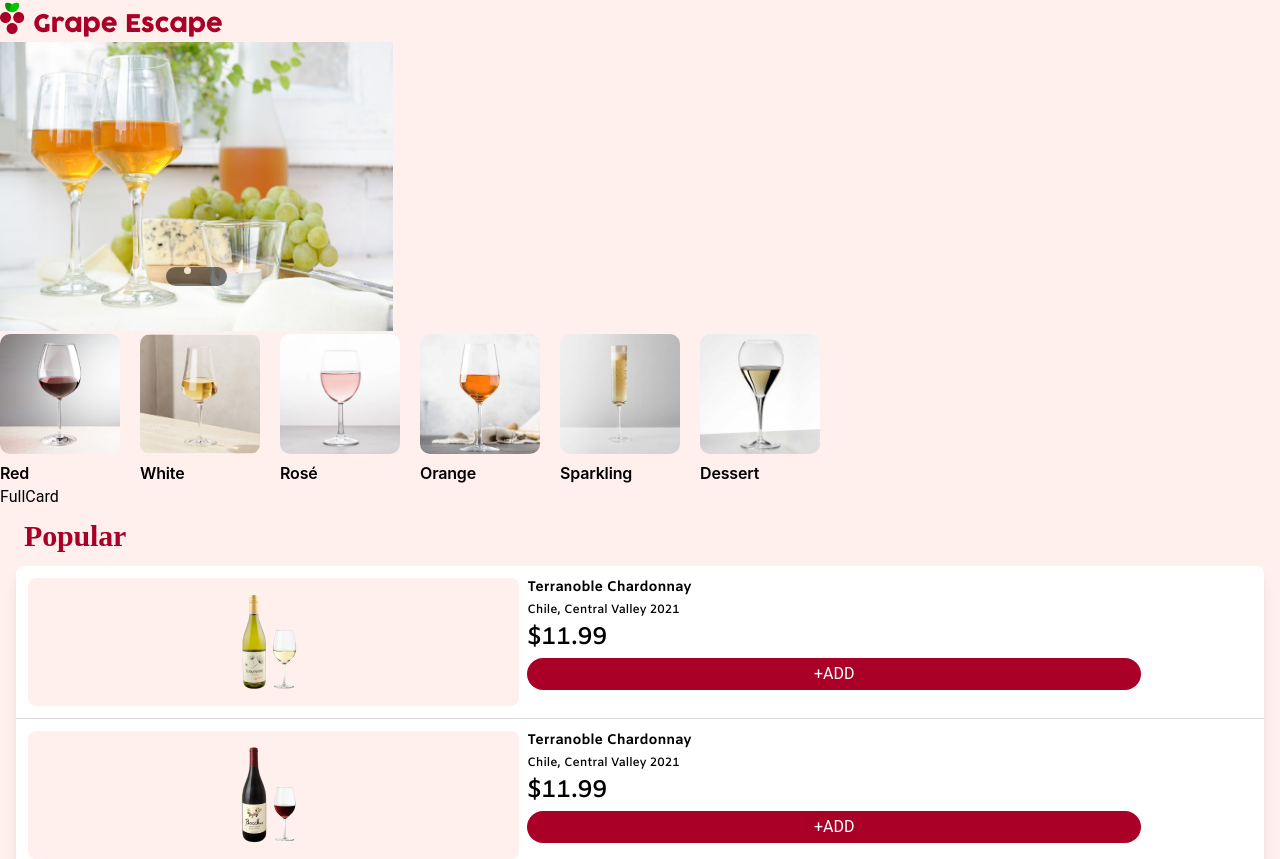
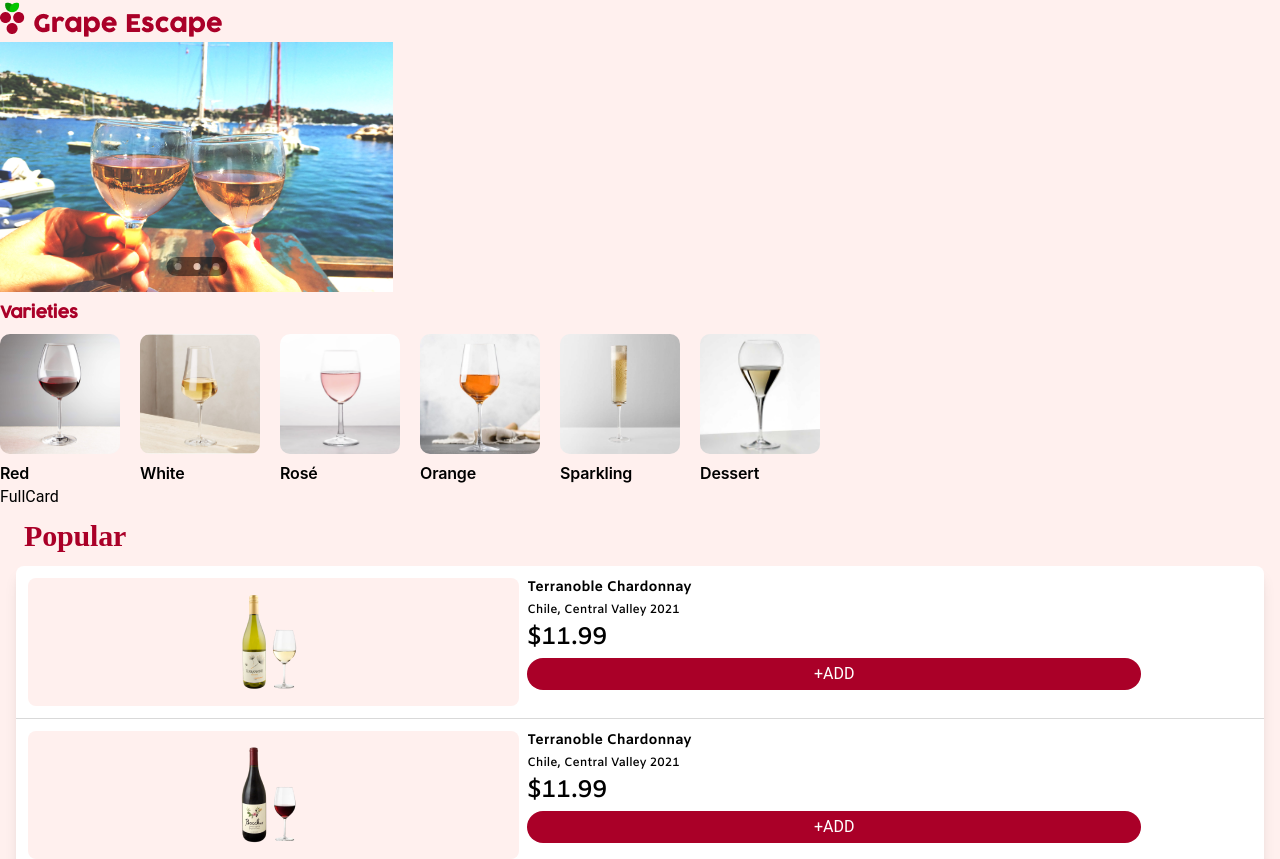
Before and after one commit to lst68868/winebar, a React (Create React App) app: page / in a window 1280 px wide. Shown: the top 859 px of the page. Built offline with nearby package versions, Linux system fonts and the light colour scheme; a web font is replaced by a local one.

Commit message:
Finished slideshow

```diff
--- a/src/components/Slideshow.js
+++ b/src/components/Slideshow.js
@@ -2,10 +2,9 @@ import React, { useState, useEffect } from "react";
 import southfrance from "../assets/slideshow_img/rose-south-of-france-.jpg";
 import winegrapes from "../assets/slideshow_img/two-glasses-of-wine-grapes-and-blue-cheese-royalty-free-image-1686255475.jpg";
 import whitewine from "../assets/slideshow_img/White-Wine-Banner.jpg";
-import sparkling from "../assets/slideshow_img/Celebrate With Sparkling.jpg";
 
 function Slideshow() {
-  const images = [southfrance, winegrapes, whitewine, sparkling];
+  const images = [whitewine, southfrance, winegrapes];
 
   const [currentImageIndex, setCurrentImageIndex] = useState(0);
 
@@ -20,16 +19,16 @@ function Slideshow() {
   return (
     <div className="w-[393px] h-[250px] relative">
       <img
-        className="w-[393px] h-[289px] left-0 top-0 absolute"
+        className="w-[393px] h-[250px] left-0 top-0 absolute"
         src={images[currentImageIndex]}
       />
-      <div className="w-[61px] h-[19px] left-[166px] top-[225px] absolute bg-black opacity-50 rounded-[20px] flex justify-between justify-center align-items-center">
+      <div className="absolute bottom-4 left-1/2 transform -translate-x-1/2 w-[61px] h-[19px] bg-black opacity-50 rounded-[20px] flex justify-between items-center px-2">
         {images.map((_, index) => (
           <div
             key={index}
             className={`w-[7px] h-[7px] ${
-              currentImageIndex === index ? "bg-white" : "bg-zinc-300"
-            } rounded-full opacity-${currentImageIndex === index ? "100" : "50"}`}
+              currentImageIndex === index ? "bg-white" : "bg-white opacity-50"
+            } rounded-full`}
           />
         ))}
       </div>
@@ -38,39 +37,3 @@ function Slideshow() {
 }
 
 export default Slideshow;
-
-//INITIAL CODE TESTING IMAGES BUT NO CIRCLES
-
-//import React, { useState, useEffect } from "react";
-// import southfrance from "../assets/slideshow_img/rose-south-of-france-.jpg";
-// import winegrapes from "../assets/slideshow_img/two-glasses-of-wine-grapes-and-blue-cheese-royalty-free-image-1686255475.jpg";
-// import whitewine from "../assets/slideshow_img/White-Wine-Banner.jpg";
-// import sparkling from "../assets/slideshow_img/Celebrate With Sparkling.jpg";
-
-// function Slideshow() {
-
-//   const images = [southfrance, winegrapes, whitewine, sparkling];
-
-//   const [currentImageIndex, setCurrentImageIndex] = useState(0);
-
-//   useEffect(() => {
-//     const timer = setInterval(() => {
-//       setCurrentImageIndex((currentImageIndex + 1) % images.length);
-//     }, 3000); // change image every 3 seconds
-
-//     return () => clearInterval(timer);
-//   }, [currentImageIndex]);
-
-//   return (
-//     <div className="w-[393px] h-[250px] relative">
-//       <img className="w-[393px] h-[289px] left-0 top-0 absolute" src={images[currentImageIndex]} />
-//       <div className="w-[61px] h-[19px] left-[167px] top-[221px] absolute opacity-50 bg-black rounded-[20px] relative">
-//         {images.map((image, index) => (
-//           <div key={index} className={`w-[7px] h-[7px] absolute left-[${10 + 14*index}px] top-[6px] ${currentImageIndex === index ? "bg-white" : "opacity-30 bg-zinc-300"} rounded-full`} />
-//         ))}
-//       </div>
-//     </div>
-//   );
-// }
-
-// export default Slideshow;
```
